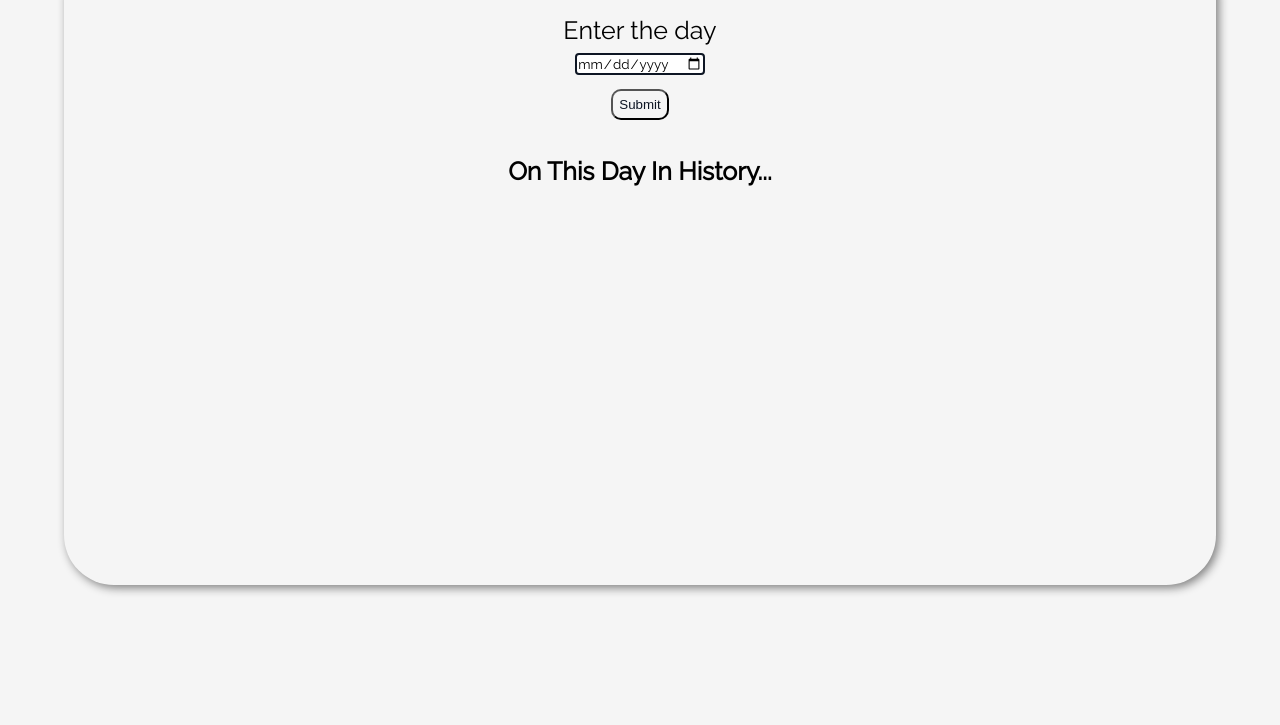
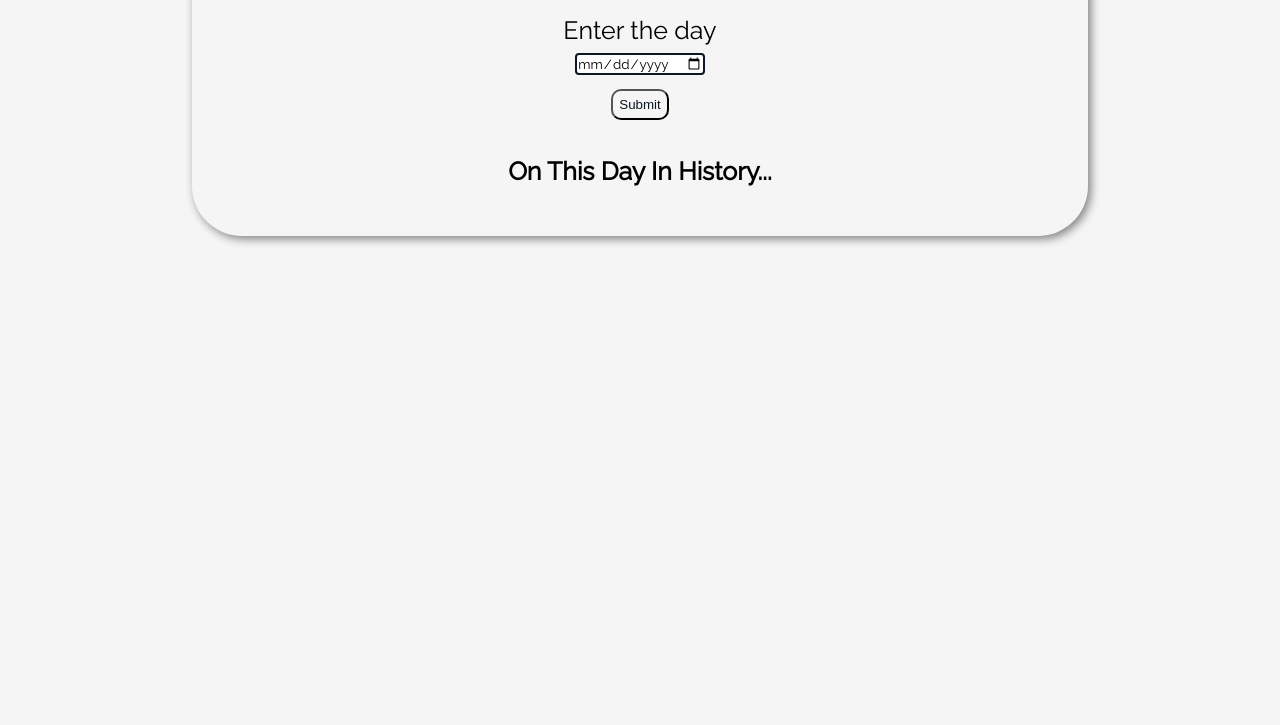
Before and after one commit to Jrwolf99/day-in-history, a plain HTML site: page index.html in a window 1280 px wide. Shown: the part 75-800 px from the top of the page. Drawn offline with nearby package versions, Linux system fonts and the light colour scheme.

Commit message:
fixed overflow

```diff
--- a/style.css
+++ b/style.css
@@ -18,8 +18,8 @@ body{
     border-radius: 50px;
     margin: 20px;
     box-shadow: 3px 3px 10px gray;
-    height: 80vh;
-    width: 90vw;
+    height: cover;
+    width: 70%;
 }
 
 header{
```
